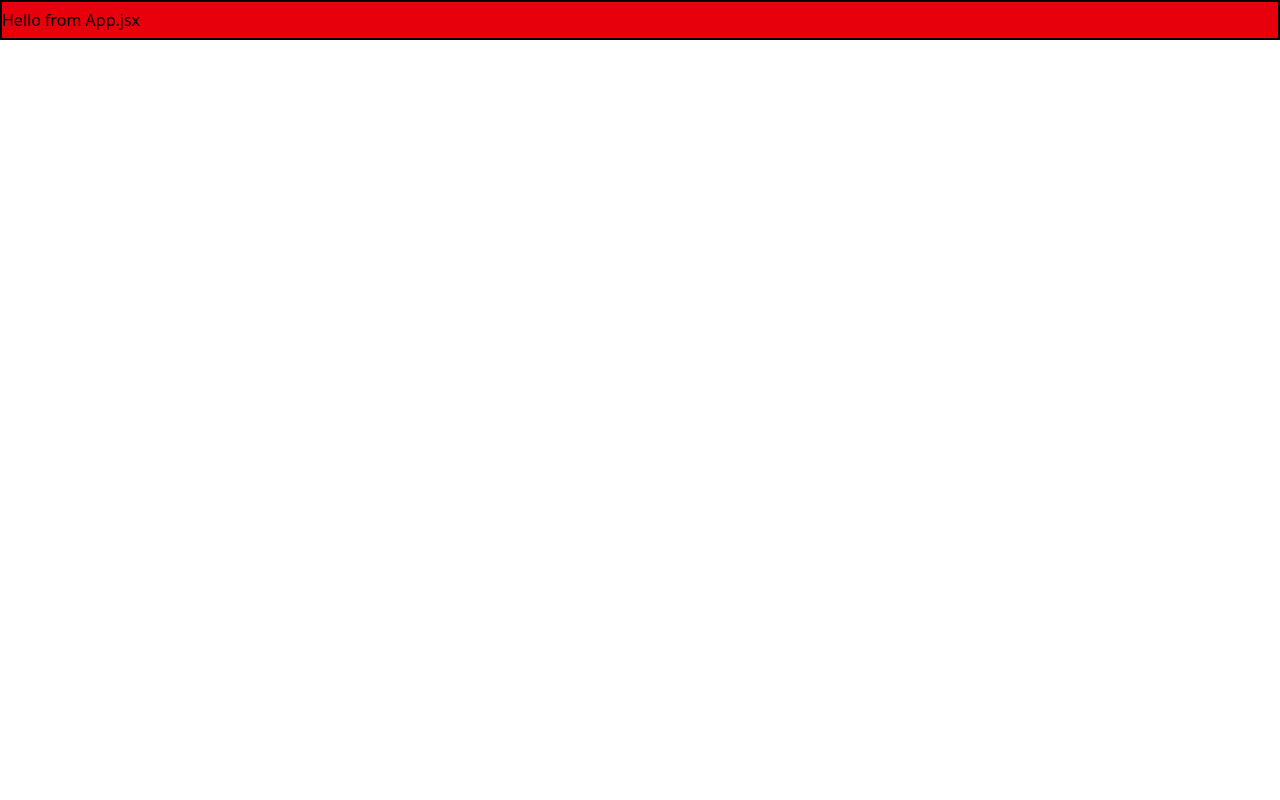
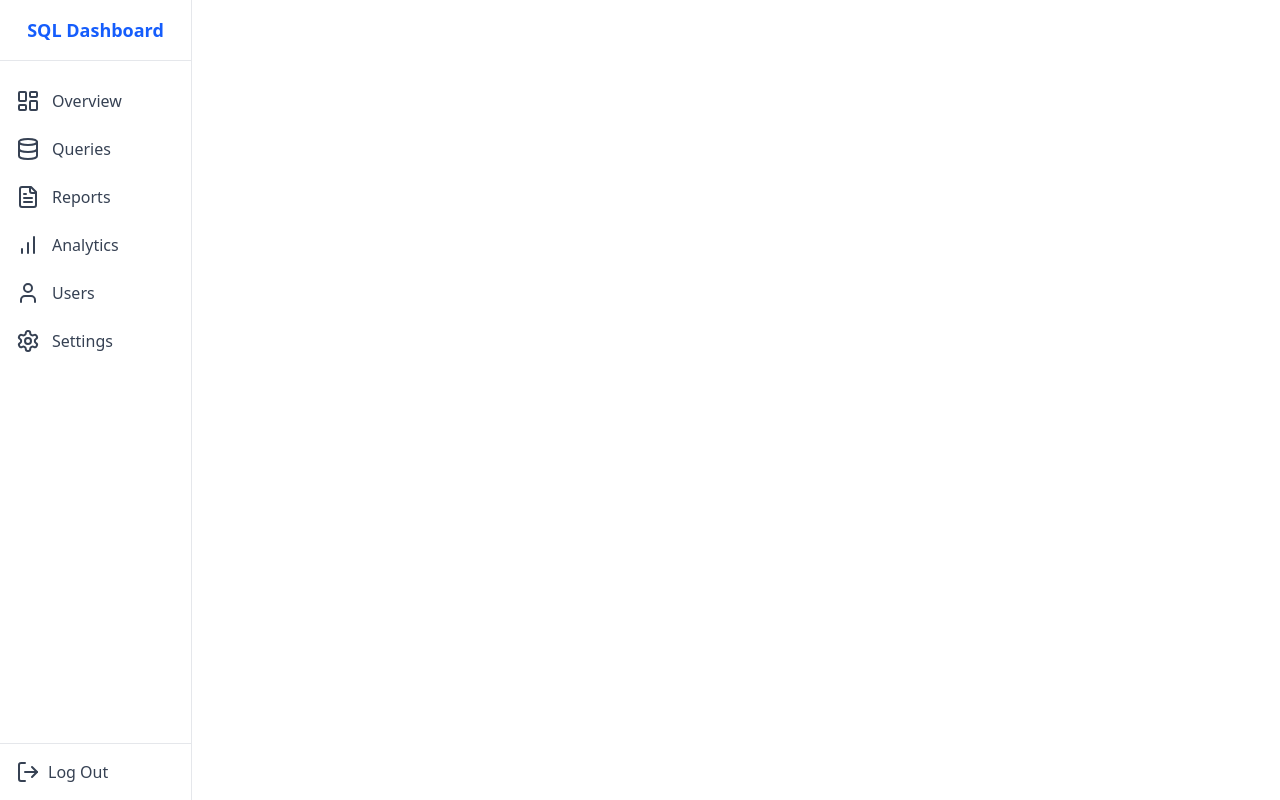
Before and after one commit to nsr7t/SQL-dashboard, a React (Vite) app in the folder frontend/: page / in a window 1280 px wide. Built offline with nearby package versions, Linux system fonts and the light colour scheme.

Commit message:
Added the Sidebar

```diff
--- a/frontend/package.json
+++ b/frontend/package.json
@@ -11,8 +11,11 @@
   },
   "dependencies": {
     "@tailwindcss/vite": "^4.1.4",
+    "lucide-react": "^0.488.0",
     "react": "^19.0.0",
     "react-dom": "^19.0.0",
+    "react-router": "^7.5.0",
+    "react-router-dom": "^7.5.0",
     "tailwindcss": "^4.1.4"
   },
   "devDependencies": {
--- a/frontend/src/App.jsx
+++ b/frontend/src/App.jsx
@@ -1,8 +1,11 @@
+import { BrowserRouter } from "react-router"
+import Sidebar from "./components/layout/Sidebar"
+
 function App() {
     return (
-        <h1 className="border-2 bg-red-600 py-1.5 text-black">
-            Hello from App.jsx
-        </h1>
+        <BrowserRouter>
+            <Sidebar />
+        </BrowserRouter>
     )
 }
 
--- /dev/null
+++ b/frontend/src/components/layout/Header.jsx
@@ -0,0 +1,5 @@
+function Header() {
+    return <div>Header</div>
+}
+
+export default Header
--- /dev/null
+++ b/frontend/src/components/layout/Sidebar.jsx
@@ -0,0 +1,55 @@
+import {
+    LayoutDashboardIcon,
+    DatabaseIcon,
+    FileTextIcon,
+    BarChartIcon,
+    UserIcon,
+    SettingsIcon,
+    LogOutIcon,
+} from "lucide-react"
+import { Link } from "react-router-dom"
+
+function Sidebar() {
+    const menuItems = [
+        { name: "Overview", icon: <LayoutDashboardIcon />, path: "/overview" },
+        { name: "Queries", icon: <DatabaseIcon />, path: "/queries" },
+        { name: "Reports", icon: <FileTextIcon />, path: "/reports" },
+        { name: "Analytics", icon: <BarChartIcon />, path: "/analytics" },
+        { name: "Users", icon: <UserIcon />, path: "/users" },
+        { name: "Settings", icon: <SettingsIcon />, path: "/settings" },
+    ]
+    return (
+        <nav className="flex h-screen max-w-48 flex-col border-r border-gray-200 bg-white">
+            <div className="flex items-center justify-center border-b border-gray-200 p-4">
+                <h1 className="text-lg font-bold text-blue-600">
+                    SQL Dashboard
+                </h1>
+            </div>
+            <div className="flex-1 pt-4">
+                <ul>
+                    {menuItems.map((item) => (
+                        <li key={item.name}>
+                            <Link
+                                to={item.path}
+                                className="flex gap-3 px-4 py-3 text-gray-700 transition-colors hover:bg-blue-50 hover:text-blue-600"
+                            >
+                                <span className="">{item.icon}</span>
+                                <span>{item.name}</span>
+                            </Link>
+                        </li>
+                    ))}
+                </ul>
+            </div>
+            <div className="border-t border-gray-200 p-4">
+                <button className="full flex items-center gap-2 text-gray-700 transition-colors hover:text-blue-600">
+                    <span>
+                        <LogOutIcon />
+                    </span>
+                    <span>Log Out</span>
+                </button>
+            </div>
+        </nav>
+    )
+}
+
+export default Sidebar
```
Also changed, not shown: 1 other file (tests, documents, lock files or other folders).
